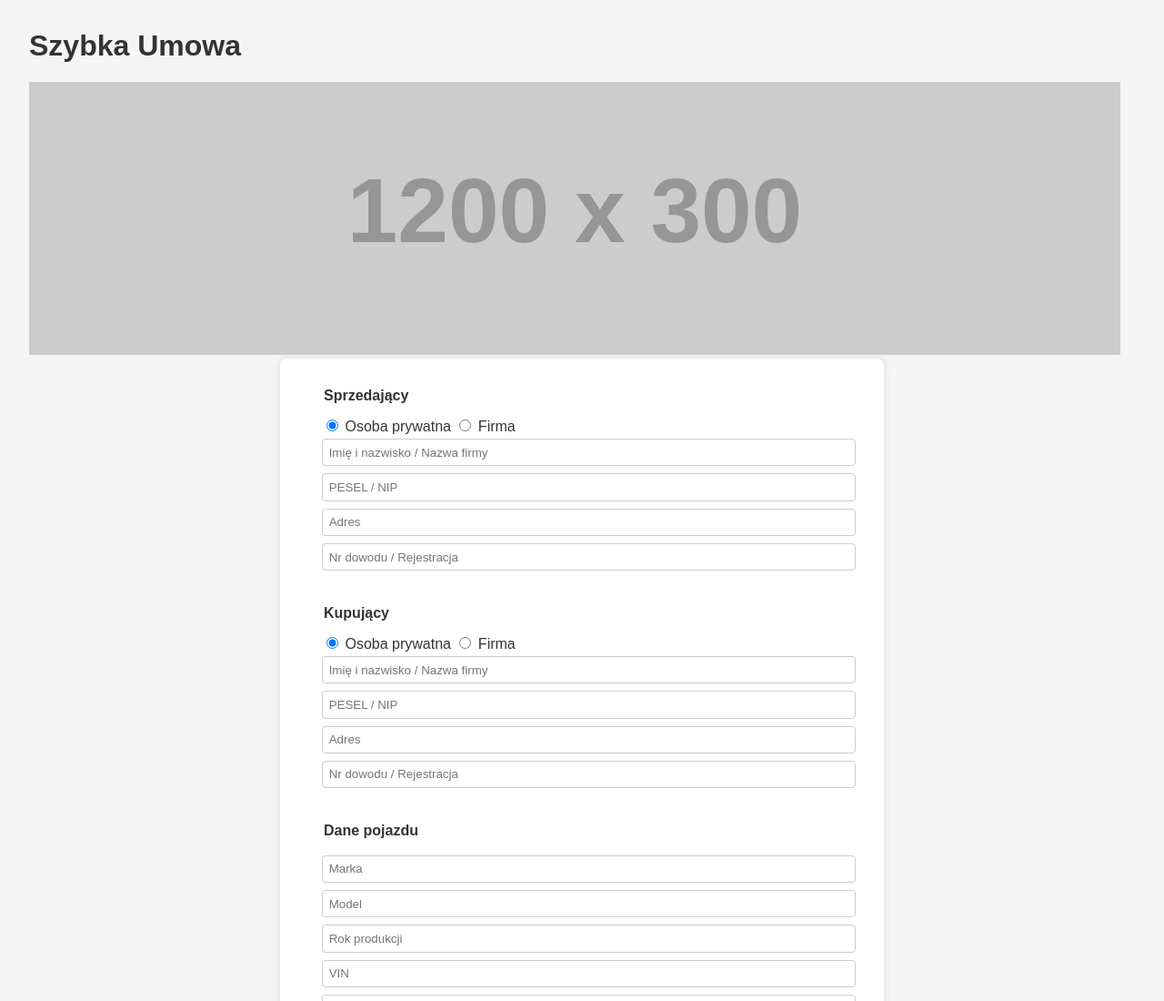
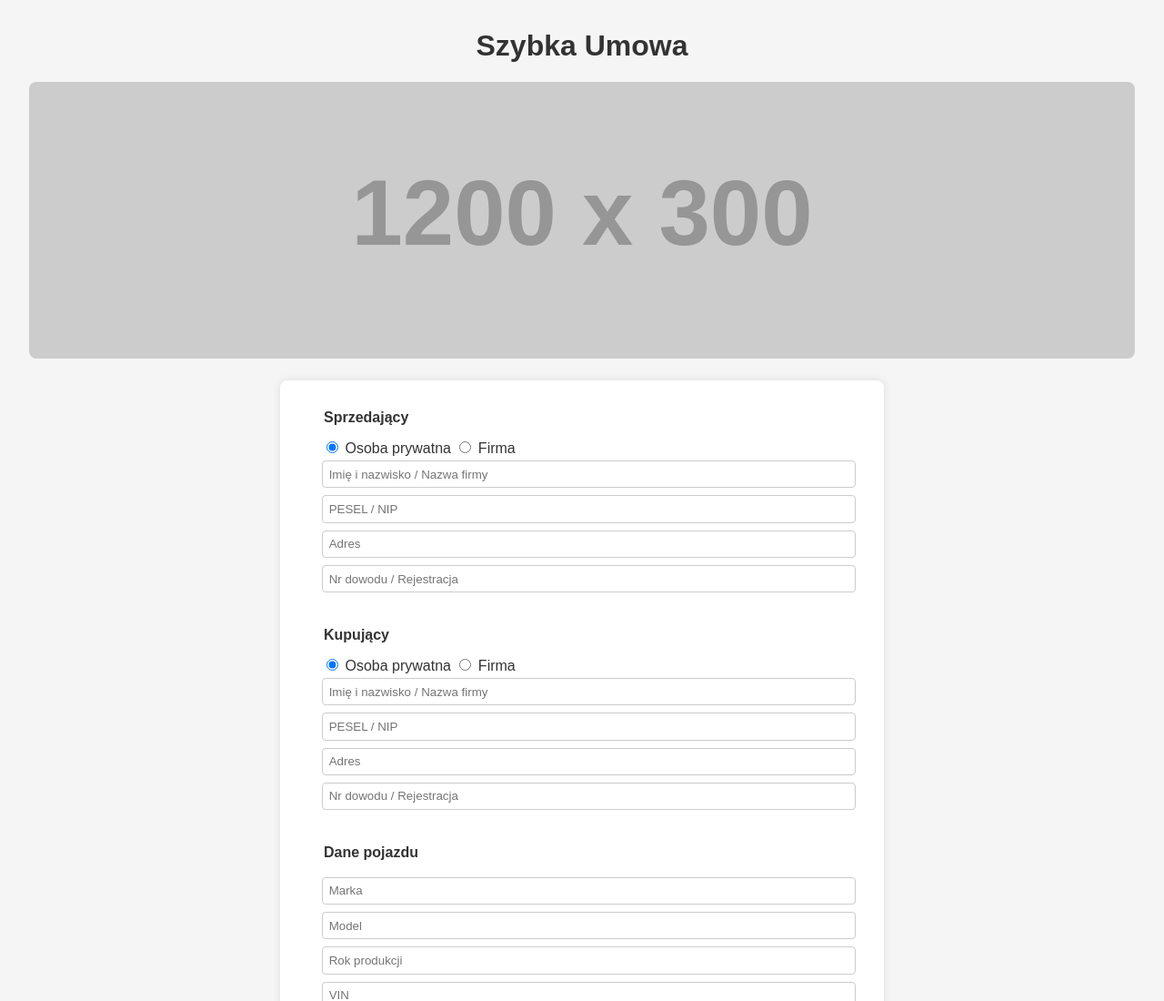
Before and after one commit to Joruba50/szybka-umowa1, a plain HTML site: page index.html in a window 1280 px wide. Shown: the top 1100 px of the page at 91% size. Drawn offline with Linux system fonts and the light colour scheme; placeholder pictures from the web are drawn by us.

Commit message:
Update style.css

```diff
--- a/style.css
+++ b/style.css
@@ -3,6 +3,10 @@ body {
   margin: 2em;
   background: #f5f5f5;
   color: #333;
+}
+
+h1 {
+  text-align: center;
 }
 
 form {
@@ -44,3 +48,9 @@ button {
 button:hover {
   background: #0056b3;
 }
+
+.banner img {
+  width: 100%;
+  border-radius: 8px;
+  margin-bottom: 20px;
+}
```
